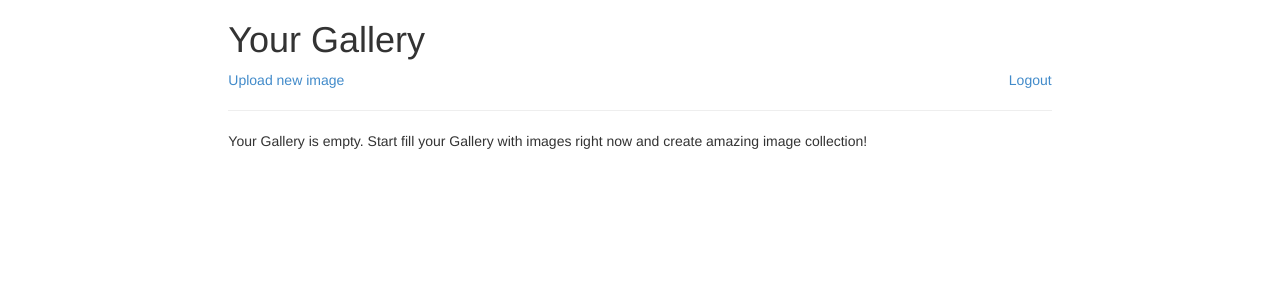
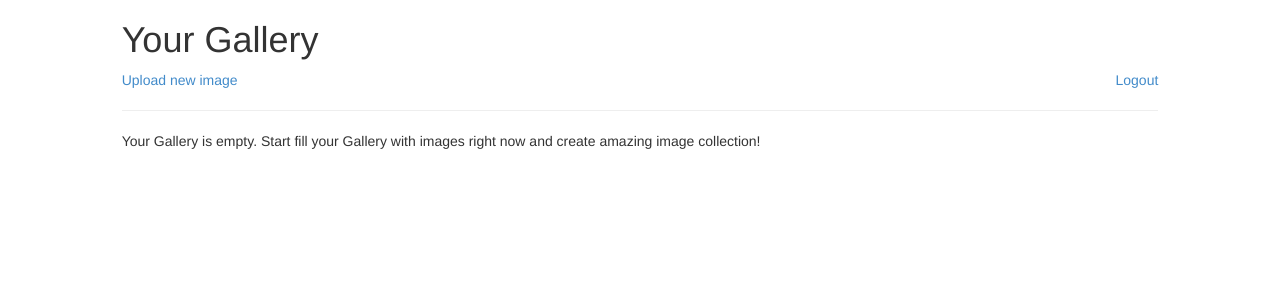
Before and after one commit to VlPetukhov/summa.local, a PHP site: page / in a window 1280 px wide. Shown: the top 300 px of the page. Run offline with PHP 8.4, Linux system fonts and the light colour scheme; the visitor is signed in with stand-in values (Sample User, id 1); data that the repository does not hold is empty.

Commit message:
Slides bootstrap behaviour tuning.

```diff
--- a/views/SiteController/gallery.php
+++ b/views/SiteController/gallery.php
@@ -3,14 +3,14 @@
  * @var models\Image[] $gallery
  */
 ?>
-<div class="container col-sm-8 col-sm-offset-2">
+<div class="container col-lg-10 col-lg-offset-1 col-md-10 col-md-offset-1  col-sm-10 col-sm-offset-1 col-xs-12 col-xs-offset-0">
     <h1>Your Gallery</h1>
     <a href="/site/upload/">Upload new image</a>
     <a href="/user/logout/" id="gallery-logout">Logout</a>
     <hr>
     <p id="gallery-is-empty" class="<?=(empty($gallery))?'':'hidden';?>">Your Gallery is empty. Start fill your Gallery with images right now and create amazing image collection!</p>
 <?php foreach ($gallery as $img) :?>
-    <div class="image-container col-md-6">
+    <div class="image-container col-lg-4 col-md-6 col-sm-6 col-xs-12">
         <div>
             <p class="image-date">Added to gallery: <?=date('d.m.Y', $img->date)?></p>
             <form action="/site/delete" method="POST" class="image-delete-frm">
@@ -18,7 +18,7 @@
                 <input type="submit" value="Delete">
             </form>
         </div>
-        <img class="preview-img col-md-10" src="<?= '/' . $img->path;?>">
+        <img class="preview-img col-lg-10 col-lg-offset-1 col-md-10 col-md-offset-1 col-sm-10 col-sm-offset-1 col-xs-10 col-xs-offset-1" src="<?= '/' . $img->path;?>">
         <p class="image-descr"><?= $img->getDescription(); ?></p>
     </div>
 <?php endforeach;?>
--- a/web/css/site.css
+++ b/web/css/site.css
@@ -4,7 +4,7 @@
     *display: inline;
     vertical-align: middle;
     float: none;
-    margin: 0 -1px 2px;
+    margin: 0 -2px;
     border: solid 1px #ddd;
     padding: 15px;
     height: 400px;
```
